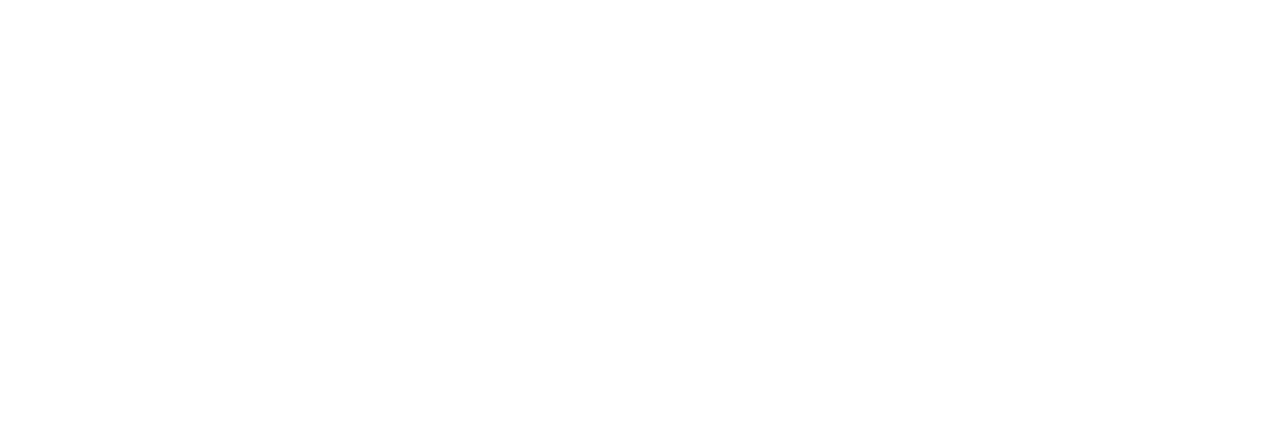
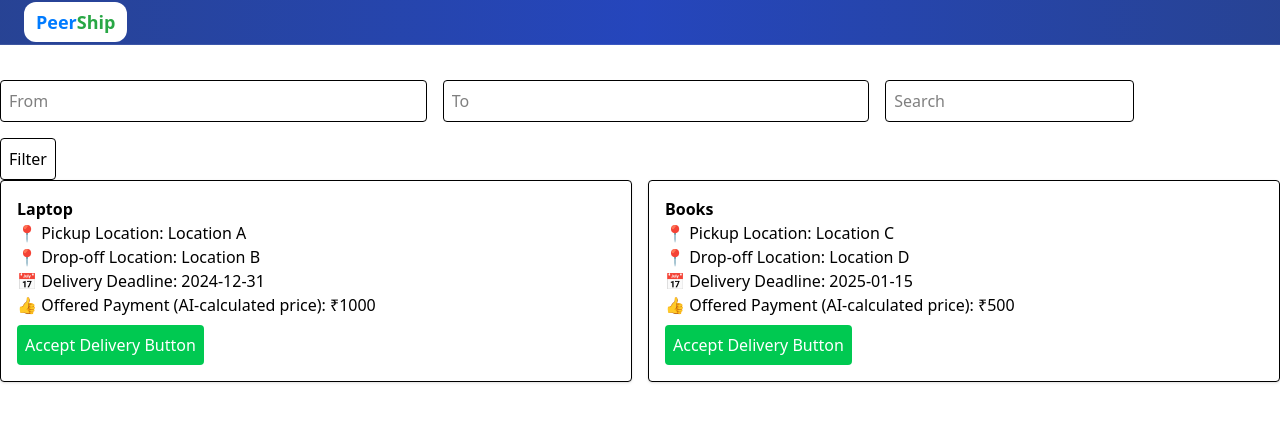
Before and after one commit to Jitendra-Devra/PeerShip, a React (Vite) app: page /explore in a window 1280 px wide. Before the commit this address had no page. Shown: the top 422 px of the page. Built offline with nearby package versions, Linux system fonts and the light colour scheme.

Commit message:
added partially-developed explore deliveries page

```diff
--- a/src/App.jsx
+++ b/src/App.jsx
@@ -4,6 +4,7 @@
 import ProfilePage from "./pages/ProfilePage";
 import SettingsPage from "./pages/SettingsPage";
 import "./styles.css";
+import ExploreDeliveries from "./components/ExploreDeliveries";
 
 const App = () => {
   const location = useLocation();
@@ -26,6 +27,8 @@
         path="/profile/settings"
         element={<Navigate to="/profile/settings/account" />}
       />
+            <Route path="/explore" element={<ExploreDeliveries/>}/>
+
     </Routes>
   );
 };
--- /dev/null
+++ b/src/components/ExploreDeliveries.jsx
@@ -0,0 +1,162 @@
+import React, { useState } from 'react';
+import Navbar from './Navbar';
+
+const ExploreDeliveries = () => {
+  const [fromLocation, setFromLocation] = useState('');
+  const [toLocation, setToLocation] = useState('');
+  const [searchTerm, setSearchTerm] = useState('');
+  const [sortBy, setSortBy] = useState('Highest Payment');
+  const [parcelSizeFilter, setParcelSizeFilter] = useState({
+    Small: false,
+    Medium: false,
+    Large: false,
+  });
+  const [urgencyFilter, setUrgencyFilter] = useState({
+    Normal: false,
+    Urgent: false,
+  });
+  const [isFilterOpen, setIsFilterOpen] = useState(false);
+
+  const handleParcelSizeChange = (size) => {
+    setParcelSizeFilter({ ...parcelSizeFilter, [size]: !parcelSizeFilter[size] });
+  };
+
+  const handleUrgencyChange = (urgency) => {
+    setUrgencyFilter({ ...urgencyFilter, [urgency]: !urgencyFilter[urgency] });
+  };
+
+  const deliveryItems = [
+    {
+      item: 'Laptop',
+      pickupLocation: 'Location A',
+      dropOffLocation: 'Location B',
+      deliveryDeadline: '2024-12-31',
+      offeredPayment: '₹1000',
+    },
+    {
+      item: 'Books',
+      pickupLocation: 'Location C',
+      dropOffLocation: 'Location D',
+      deliveryDeadline: '2025-01-15',
+      offeredPayment: '₹500',
+    },
+    // Add more delivery items as needed
+  ];
+
+  return (
+    <>
+    <Navbar></Navbar>
+      <div className="flex mb-4 mt-20 items-center space-x-4">
+        <input
+          type="text"
+          placeholder="From"
+          value={fromLocation}
+          onChange={(e) => setFromLocation(e.target.value)}
+          className="border p-2 rounded w-1/3"
+        />
+        <input
+          type="text"
+          placeholder="To"
+          value={toLocation}
+          onChange={(e) => setToLocation(e.target.value)}
+          className="border p-2 rounded w-1/3"
+        />
+        <input
+          type="text"
+          placeholder="Search"
+          value={searchTerm}
+          onChange={(e) => setSearchTerm(e.target.value)}
+          className="border p-2 rounded"
+        />
+      </div>
+        <button
+          className="border p-2 rounded"
+          onClick={() => setIsFilterOpen(!isFilterOpen)}
+        >
+          Filter
+        </button>
+
+      <div className="flex space-x-4 mb-4">
+        <div className="grid grid-cols-2 gap-4 w-full">
+          {deliveryItems.map((item, index) => (
+            <div
+              key={index}
+              className="border p-4 rounded shadow"
+            >
+              <h2 className="font-semibold">{item.item}</h2>
+              <p>
+                <span role="img" aria-label="pickup">📍</span> Pickup Location: {item.pickupLocation}
+              </p>
+              <p>
+                <span role="img" aria-label="dropoff">📍</span> Drop-off Location: {item.dropOffLocation}
+              </p>
+              <p>
+                <span role="img" aria-label="calendar">📅</span> Delivery Deadline: {item.deliveryDeadline}
+              </p>
+              <p>
+                <span role="img" aria-label="money">👍</span> Offered Payment (AI-calculated price): {item.offeredPayment}
+              </p>
+              <button className="bg-green-500 text-white p-2 rounded mt-2">
+                Accept Delivery Button
+              </button>
+            </div>
+          ))}
+        </div>
+
+        {isFilterOpen && (
+          <div className="border p-4 rounded w-1/4">
+            <h3 className="font-semibold mb-2">Filters & Sorting Options</h3>
+            <div className="mb-2">
+              <label>
+                <input
+                  type="radio"
+                  value="Highest Payment"
+                  checked={sortBy === 'Highest Payment'}
+                  onChange={() => setSortBy('Highest Payment')}
+                />
+                Sort by: Highest Payment
+              </label>
+              <label>
+                <input
+                  type="radio"
+                  value="Closest Pickup"
+                  checked={sortBy === 'Closest Pickup'}
+                  onChange={() => setSortBy('Closest Pickup')}
+                />
+                Closest Pickup
+              </label>
+            </div>
+            <div className="mb-2">
+              <h4 className="font-semibold">Parcel Size Filter:</h4>
+              {Object.keys(parcelSizeFilter).map((size) => (
+                <label key={size}>
+                  <input
+                    type="checkbox"
+                    checked={parcelSizeFilter[size]}
+                    onChange={() => handleParcelSizeChange(size)}
+                  />
+                  {size}
+                </label>
+              ))}
+            </div>
+            <div>
+              <h4 className="font-semibold">Urgency Filter:</h4>
+              {Object.keys(urgencyFilter).map((urgency) => (
+                <label key={urgency}>
+                  <input
+                    type="checkbox"
+                    checked={urgencyFilter[urgency]}
+                    onChange={() => handleUrgencyChange(urgency)}
+                  />
+                  {urgency}
+                </label>
+              ))}
+            </div>
+          </div>
+        )}
+      </div>
+    </>
+  );
+};
+
+export default ExploreDeliveries;
--- a/src/components/Navbar.jsx
+++ b/src/components/Navbar.jsx
@@ -32,7 +32,7 @@
         className="ml-0"
       >
         <Link
-          to="/"
+          href="/"
           onClick={(e) => {
             e.preventDefault(); // Prevent default behavior
             window.location.href = "/"; // Redirect to home
@@ -47,7 +47,7 @@
       {/* Rightmost Side - Menu Items */}
       <div className="hidden lg:flex items-center space-x-6 mr-0">
         <Link
-          href="/explore"
+          to="/explore"
           className="text-white/90 py-2 hover:text-white transition-colors border-b-2 border-transparent hover:border-white"
         >
           Explore Deliveries
@@ -164,7 +164,7 @@
           >
             <div className="px-4 pt-2 pb-3 space-y-1 text-center">
               <Link
-                href="/explore"
+                to="/explore"
                 className="block px-3 py-2 text-white/90 hover:text-white transition-colors border-b-2 border-transparent hover:border-white"
               >
                 Explore Deliveries
```
